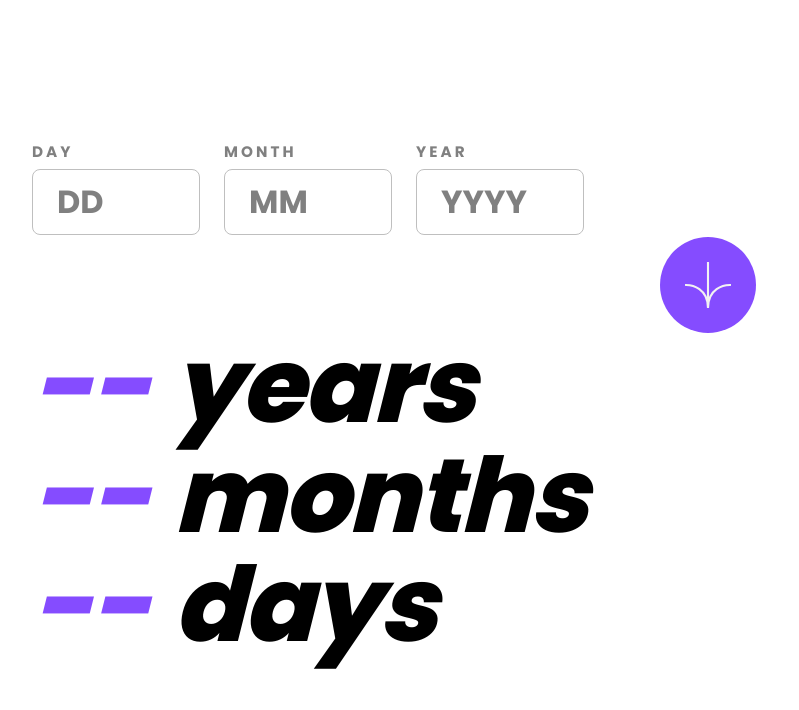
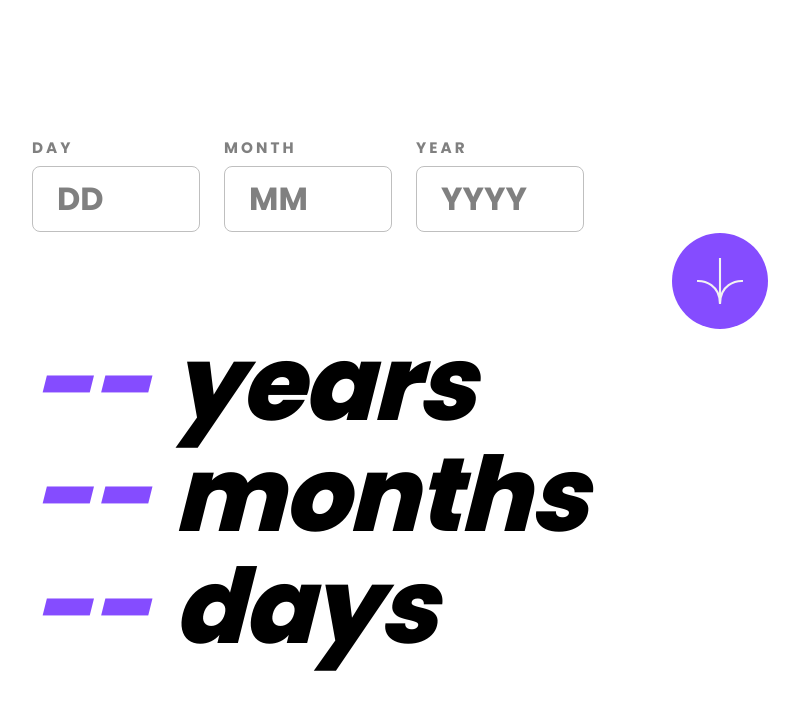
Before and after one commit to skorpioo/age-calculator, a plain HTML site: page index.html in a window 1280 px wide. Shown: the whole page, without its empty margins (238-1037 px from the left). Drawn offline with Linux system fonts and the light colour scheme.

Commit message:
Add files via upload

```diff
--- a/style.css
+++ b/style.css
@@ -173,7 +173,7 @@ main {
 	display: grid;
 	place-content: center;
 	position: absolute;
-	right: 1rem;
+	right: 0.25rem;
 	top: 6rem;
 	cursor: pointer;
 	transition: background-color 300ms;
@@ -198,7 +198,7 @@ main {
 	font-style: italic;
 	margin-top: 6rem;
 	font-size: 6.5rem;
-	line-height: 1.05;
+	line-height: 1.075;
 	letter-spacing: -0.1rem;
 }
 
```
